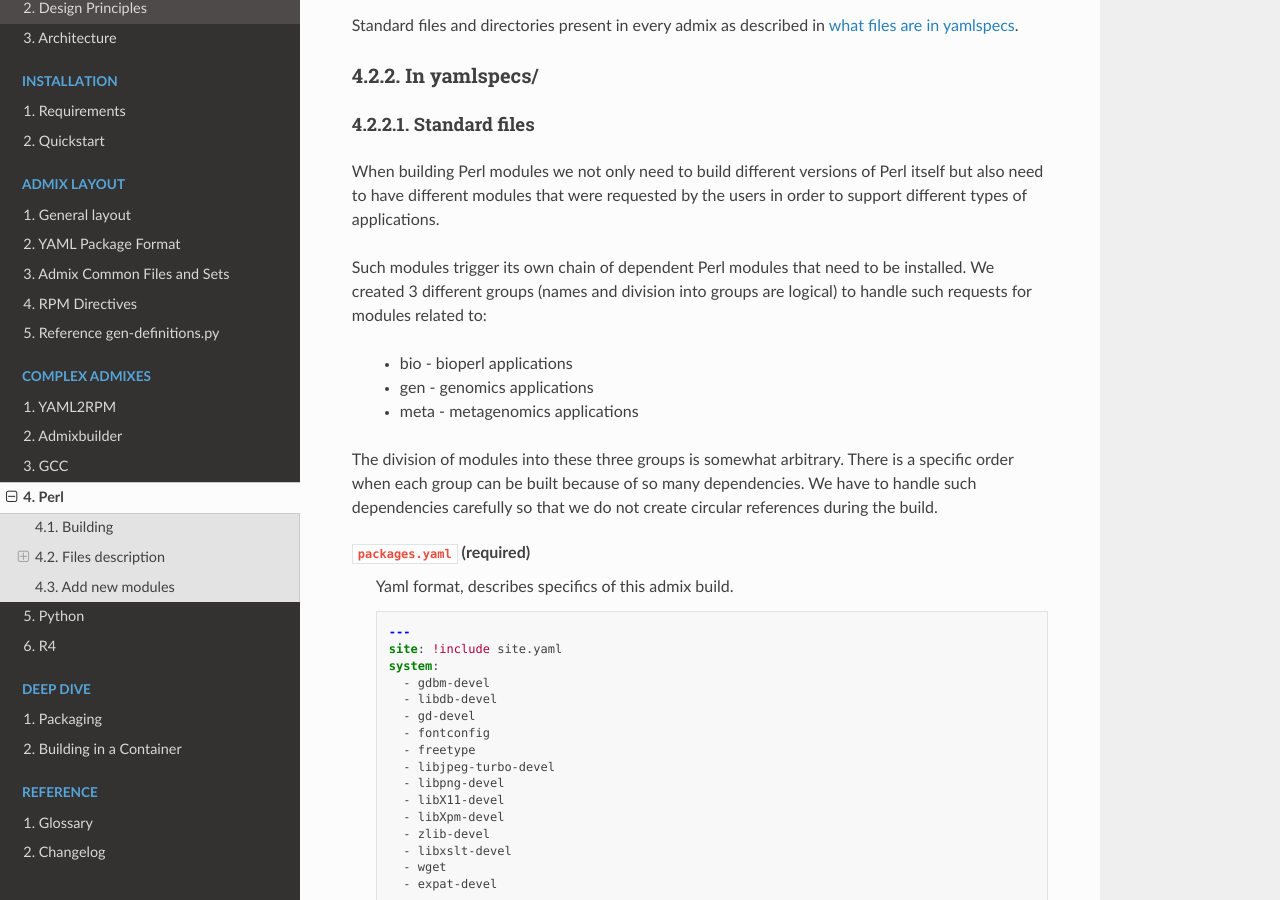
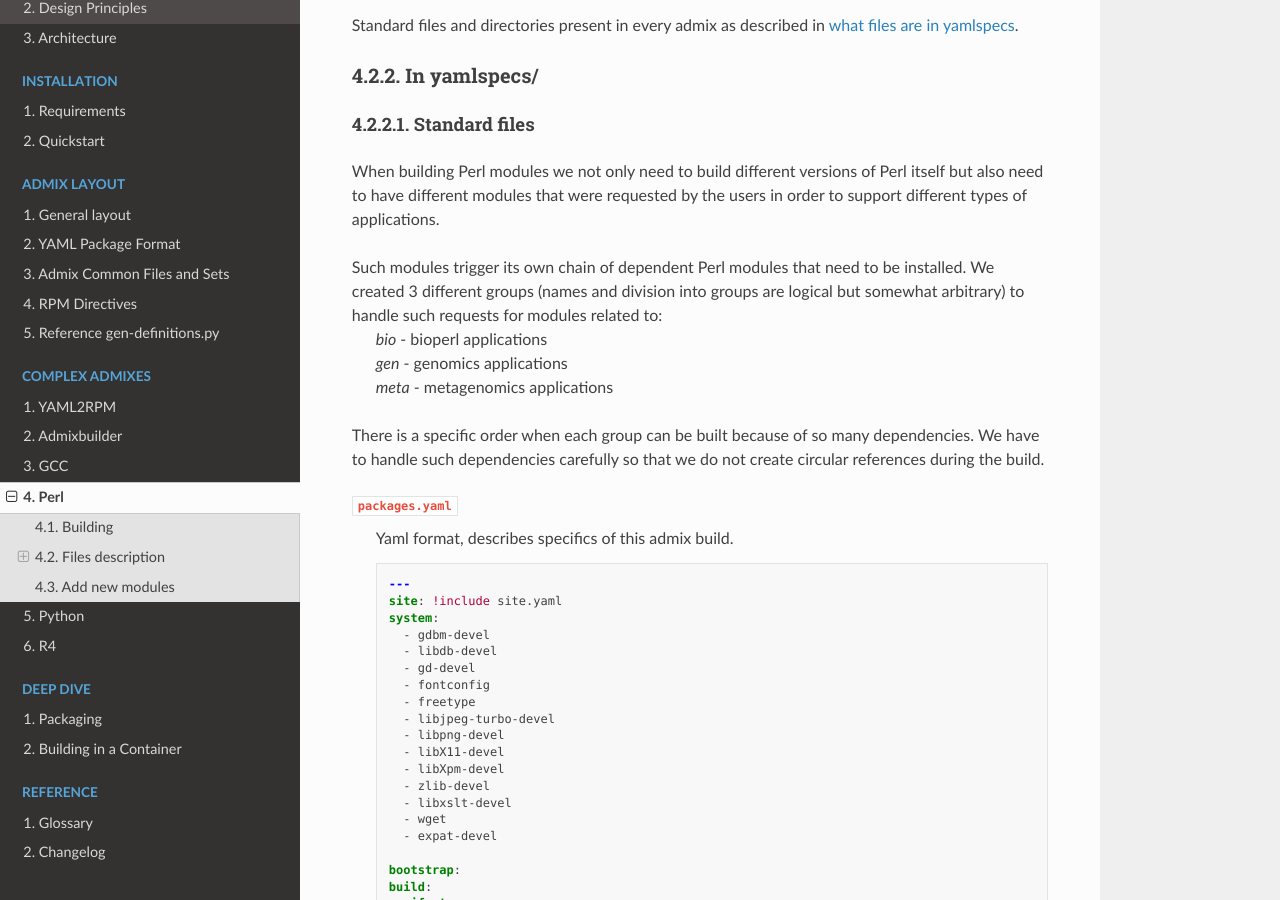
Before and after one commit to RCIC-UCI-Public/yaml2rpm-docs, a Sphinx documentation site: the page built from docs/source/admixes/perl.rst, in a window 1280 px wide and 900 px high, scrolled down 1062 px. Built offline with Sphinx 7.4.7 and the Read the Docs theme 3.1.0, drawn with Linux system fonts in a browser that asks for light colours; some of the changed text lies outside the part shown.

Commit message:
update formatting

```diff
--- a/docs/source/admixes/perl.rst
+++ b/docs/source/admixes/perl.rst
@@ -19,10 +19,10 @@ and a few custom scripts to accomplish multiple builds for multiple versions.
 
 Here is the full process for rebuilding Perl and its associated modules present in the repo:
 
-.. parsed-literal::
-   :command:`git clone https://github.com/RCIC-UCI-Public/perl-admix.git
-   cd perl-admix
-   make buildall-parallel &> buildall.log &`
+  .. parsed-literal::
+     :command:`git clone https://github.com/RCIC-UCI-Public/perl-admix.git
+     cd perl-admix
+     make buildall-parallel &> buildall.log &`
 
 .. warning::
    This process will install RPMs for two Perl versions (|530| and |534|) as it builds.
@@ -57,20 +57,18 @@ When building Perl modules we not only need to build different versions of
 Perl itself but also need to have different modules that were requested by the users
 in order to support different types of applications.
 
-Such modules trigger its own chain of dependent Perl modules that need to be
-installed. We created 3 different groups (names and division into groups are logical)
-to handle such requests for modules related to:
+| Such modules trigger its own chain of dependent Perl modules that need to be
+  installed. We created 3 different groups (names and division into groups are
+  logical but somewhat arbitrary) to handle such requests for modules related to:
+|     *bio* - bioperl applications
+|     *gen* - genomics  applications
+|     *meta* - metagenomics applications
 
-  - bio - bioperl applications
-  - gen - genomics  applications
-  - meta - metagenomics applications
-
-The division of modules into these three groups is somewhat arbitrary.
 There is a specific order when each group can be built because of
 so many dependencies. We have to handle such dependencies carefully so that we do not
 create circular references during the build.
 
-``packages.yaml`` (required)
+``packages.yaml``
   Yaml format, describes specifics of this admix build.
 
   .. literalinclude:: files/perl-admix-packages.yaml
@@ -120,13 +118,13 @@ create circular references during the build.
      |   4   |  530-gen     | 534-gen       |
      +-------+--------------+---------------+
 
-``versions.yaml`` (required)
+``versions.yaml``
   Since there are no packages to build for the base set, this file just lists the admix name:
 
   .. literalinclude:: files/perl-admix-versions.yaml
       :language: yaml
 
-``perl.yaml`` (required)
+``perl.yaml``
   This yaml file provides all the instructions to build base Perl RPM.
 
   .. literalinclude:: files/perl-admix-perl.yaml
@@ -166,7 +164,7 @@ create circular references during the build.
     will be added. This is similar to what system-installed Perl package would
     have for its version.
 
-``perl-module.yaml`` (required)
+``perl-module.yaml``
   This file describes an environment module build for each version of Perl.
 
   .. literalinclude:: files/perl-admix-perl-module.yaml
```
